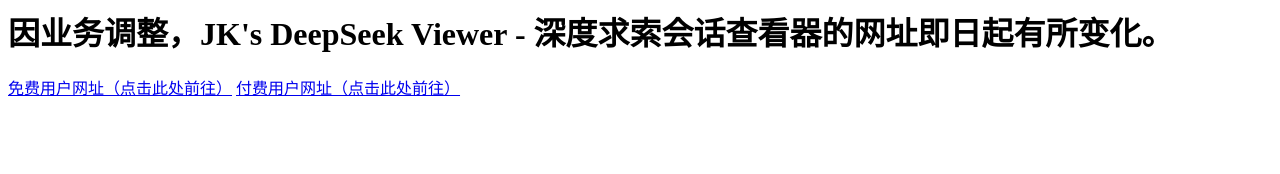
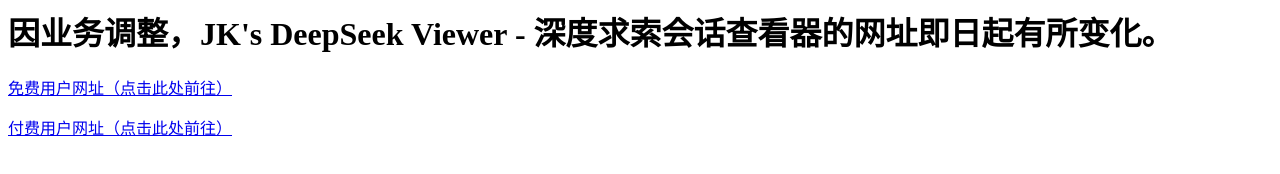
Before and after one commit to gaoyaoxin/girigiri.love-JK-s-DeepSeek-Viewer, a plain HTML site: page JK-s-DeepSeek-Viewer/index.html in a window 1280 px wide. Drawn offline with Linux system fonts and the light colour scheme.

Commit message:
Revise user links in index.html
Updated links for free and VIP users in the HTML file.

```diff
--- a/JK-s-DeepSeek-Viewer/index.html
+++ b/JK-s-DeepSeek-Viewer/index.html
@@ -1,7 +1,7 @@
 <html>
 <body>
 <h1>因业务调整，JK's DeepSeek Viewer - 深度求索会话查看器的网址即日起有所变化。</h1>
-<a href="https://makedigitalonline.com/JK-s-DeepSeek-Viewer/">免费用户网址（点击此处前往）</a>
-<a href="https://makedigitalonline.com/JK-s-DeepSeek-Viewer/VIP">付费用户网址（点击此处前往）</a>
+<p><a href="https://makedigitalonline.com/JK-s-DeepSeek-Viewer/">免费用户网址（点击此处前往）</a></p>
+<p><a href="https://makedigitalonline.com/JK-s-DeepSeek-Viewer/VIP">付费用户网址（点击此处前往）</a></p>
 </body>
 </html>
```
